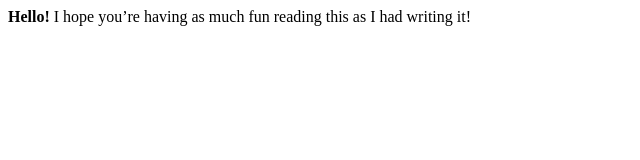
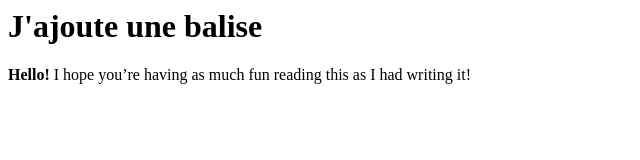
Before and after one commit to Zerooky/HelloWorld, a plain HTML site: page index.html in a window 1280 px wide. Shown: the whole page, without its empty margins (0-640 px from the left). Drawn offline with Linux system fonts and the light colour scheme.

Commit message:
Ajout d'une balise H1

```diff
--- a/index.html
+++ b/index.html
@@ -6,6 +6,7 @@
 
 
 <body>
+    <H1> J'ajoute une balise </H1>
     <b>Hello!</b>
     I hope you’re having as much fun reading this as I had writing it!
 </body>
```
